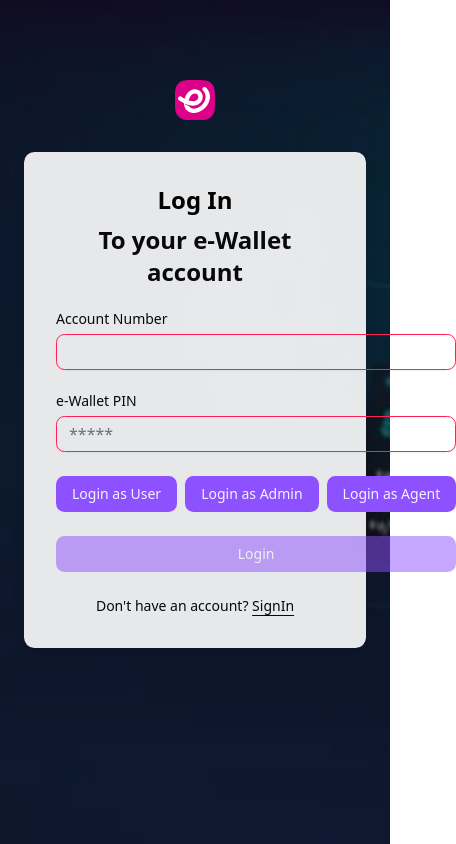
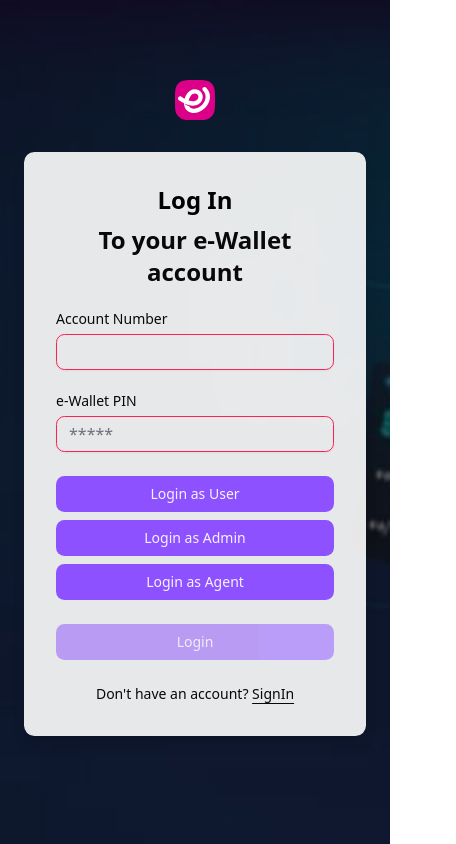
Before and after one commit to muntasirmoin/L2-B5-Assignment-6-eWallet-client, a React (Vite) app: page /login in a window 390 px wide. Shown: the whole page, 456 px wide, since content can reach past the window. Built offline with nearby package versions, Linux system fonts and the light colour scheme; no server answers.

Commit message:
Demo Login responsive

```diff
--- a/src/components/modules/Authentication/LoginForm.tsx
+++ b/src/components/modules/Authentication/LoginForm.tsx
@@ -24,8 +24,6 @@ export function LoginForm({
   });
   const [login, { isLoading }] = useLoginMutation();
   const onSubmit: SubmitHandler<FieldValues> = async (data) => {
-
-
     console.log("data", data);
     try {
       const res = await login(data).unwrap();
@@ -73,14 +71,13 @@ export function LoginForm({
   const handleDemoLogin = async (type: "user" | "admin" | "agent") => {
     if (type === "user") {
       form.setValue("phone", "01762557708"); // demo user phone
-      form.setValue("pin", "12345");         // demo user PIN
+      form.setValue("pin", "12345"); // demo user PIN
     } else if (type === "admin") {
       form.setValue("phone", "01700000000"); // demo admin phone
-      form.setValue("pin", "12345");         // demo admin PIN
-    }
-    else if (type === "agent") {
+      form.setValue("pin", "12345"); // demo admin PIN
+    } else if (type === "agent") {
       form.setValue("phone", "01717258119"); // demo admin phone
-      form.setValue("pin", "12345");         // demo admin PIN
+      form.setValue("pin", "12345"); // demo admin PIN
     }
     await form.handleSubmit(onSubmit)();
   };
@@ -93,10 +90,6 @@ export function LoginForm({
           Enter your email below to login to your account
         </p> */}
       </div>
-
-
-
-
 
       <div className="grid gap-6">
         <Form {...form}>
@@ -150,36 +143,30 @@ export function LoginForm({
 
             {/*  */}
             {/* ✅ Demo Login Buttons */}
-      <div className="flex gap-2 justify-center">
-
+            <div className="flex flex-col sm:flex-row gap-2 justify-center items-center w-full">
               <Button
-
                 onClick={() => handleDemoLogin("user")}
-className=" cursor-pointer hover:bg-green-500 hover:text-white hover:border-green-100"
+                className="w-full sm:w-auto cursor-pointer hover:bg-green-500 hover:text-white hover:border-green-100"
               >
                 Login as User
               </Button>
 
               <Button
-
                 onClick={() => handleDemoLogin("admin")}
-   className=" cursor-pointer hover:bg-green-500 hover:text-white hover:border-green-100"
+                className="w-full sm:w-auto cursor-pointer hover:bg-green-500 hover:text-white hover:border-green-100"
               >
                 Login as Admin
               </Button>
 
               <Button
-
                 onClick={() => handleDemoLogin("agent")}
-    className=" cursor-pointer hover:bg-green-500 hover:text-white hover:border-green-100"
+                className="w-full sm:w-auto cursor-pointer hover:bg-green-500 hover:text-white hover:border-green-100"
               >
                 Login as Agent
               </Button>
             </div>
 
-
             {/*  */}
-
 
             <Button
               type="submit"
```
Lines whose indentation alone changed are shown as unchanged.
